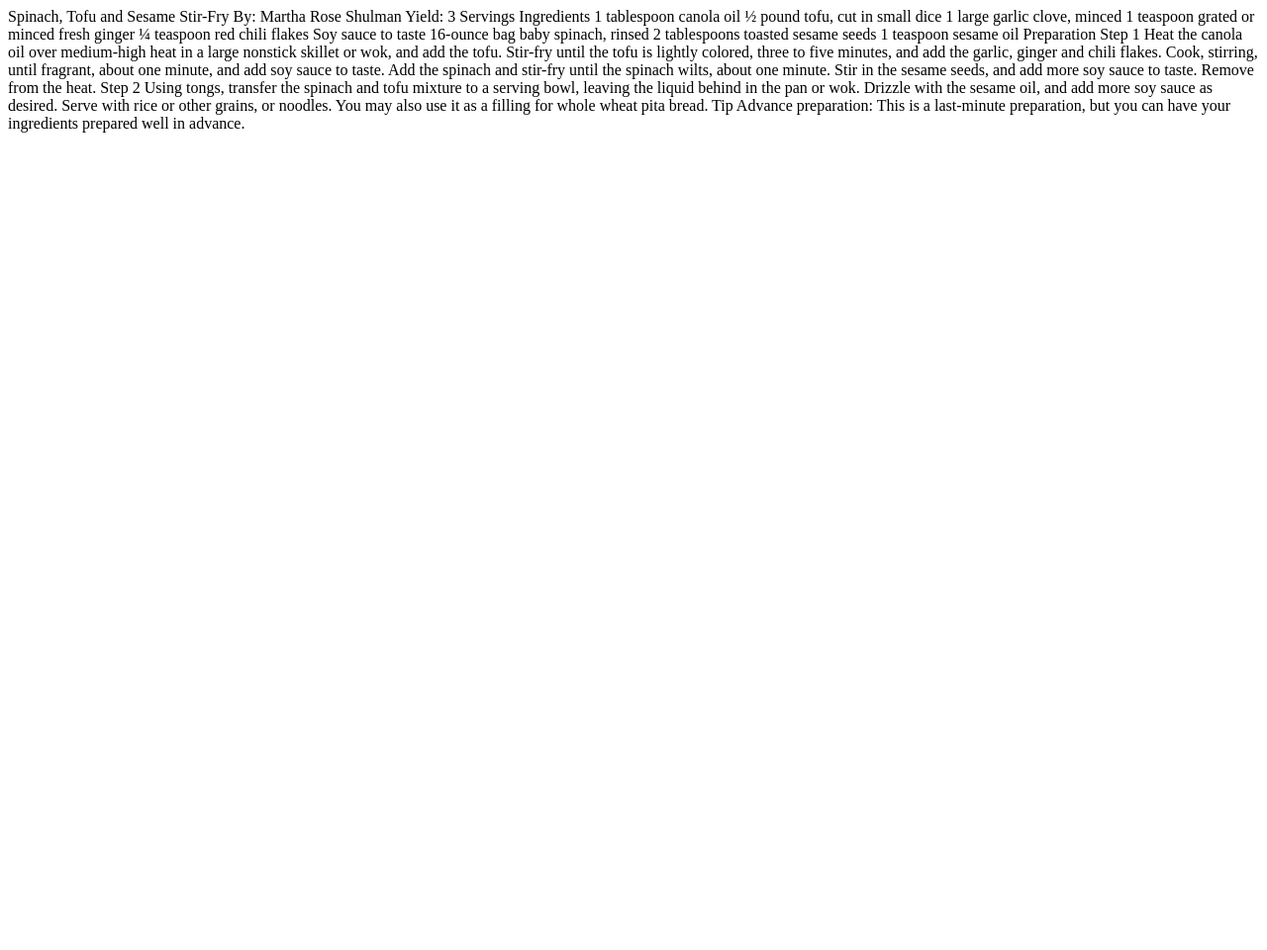
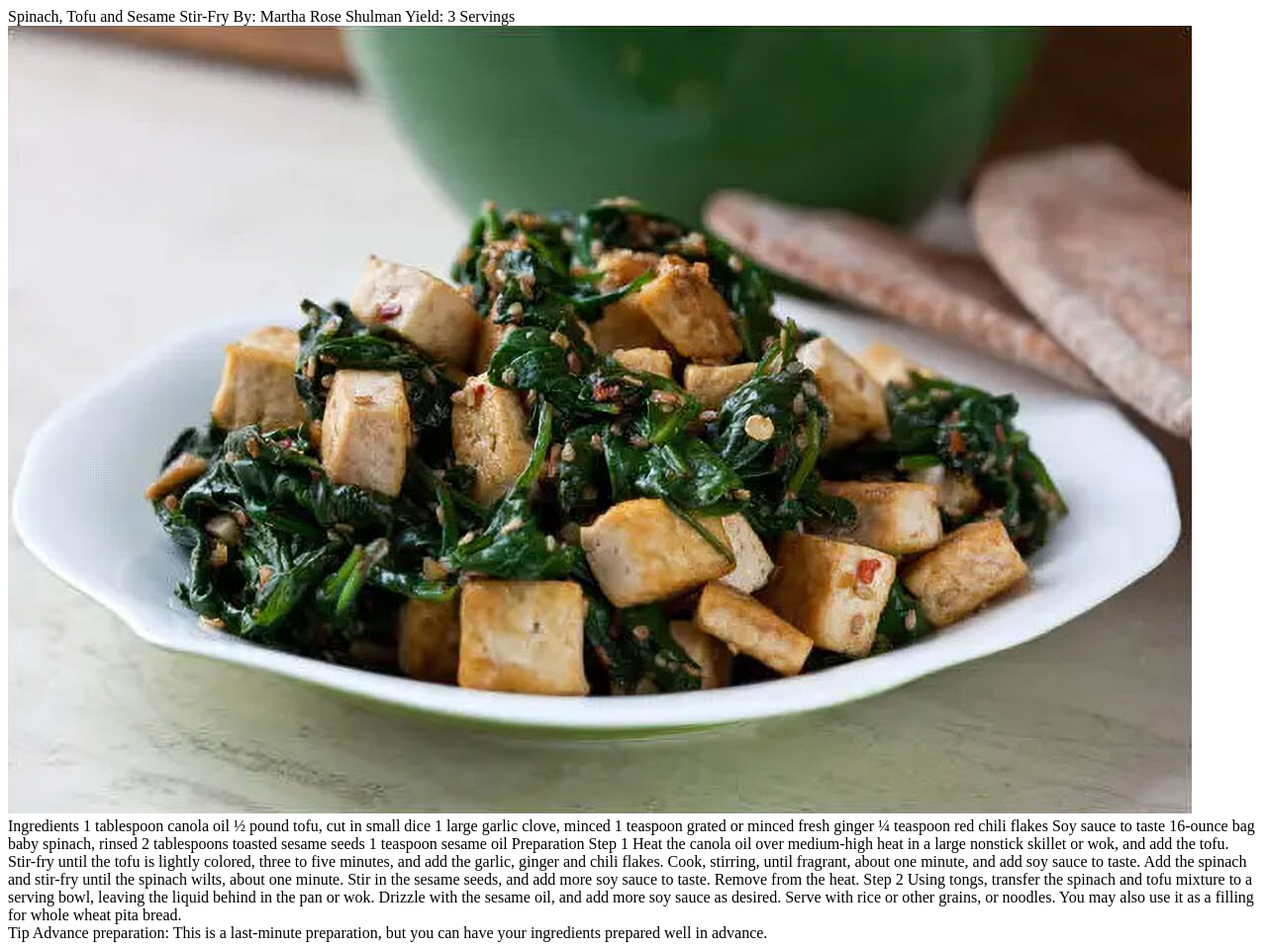
Before and after one commit to BZ-coder/exercise7, a plain HTML site: page index.html in a window 1280 px wide. Shown: the whole page at 99% size. Before the commit the page ends 800 px from the top, so only its background shows below. Drawn offline with Linux system fonts and the light colour scheme.

Commit message:
first step

```diff
--- a/index.html
+++ b/index.html
@@ -7,11 +7,24 @@
     <!--This receipe is taken from https://cooking.nytimes.com/recipes/1012494-spinach-tofu-and-sesame-stir-fry -->
   </head>
 
+  <style>
+    html {
+      font-size: 16px;
+    }
+
+    .recipe {
+
+    }
+  </style>
+
   <body>
 Spinach, Tofu and Sesame Stir-Fry
 By: Martha Rose Shulman
 Yield: 3 Servings
 
+    <img src="recipe-photo.jpg" alt="A bowl of tofu seasoned with seasame seeds, chili flakes, and vegetables.">
+
+    <div class="recipe">
 Ingredients
 
 1 tablespoon canola oil
@@ -31,6 +44,7 @@ Heat the canola oil over medium-high heat in a large nonstick skillet or wok, an
 
 Step 2
 Using tongs, transfer the spinach and tofu mixture to a serving bowl, leaving the liquid behind in the pan or wok. Drizzle with the sesame oil, and add more soy sauce as desired. Serve with rice or other grains, or noodles. You may also use it as a filling for whole wheat pita bread.
+    </div>
 
 Tip
 Advance preparation: This is a last-minute preparation, but you can have your ingredients prepared well in advance.
```
